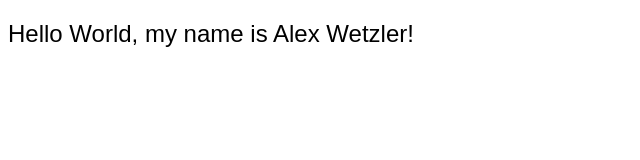
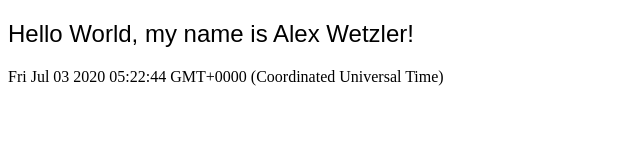
Before and after one commit to alex-wetzler/udacity-capstone-project, a plain HTML site: page index.html in a window 1280 px wide. Shown: the whole page, without its empty margins (0-640 px from the left). Drawn offline with Linux system fonts and the light colour scheme.

Commit message:
testing of pipeline build with Jenkinsfile #34

```diff
--- a/index.html
+++ b/index.html
@@ -16,9 +16,10 @@
     <h2>
         Hello World, my name is Alex Wetzler!
     </h2>
-    <script>
-        var d = new Date();
-        document.getElementById("demo").innerHTML = d;
-    </script>
+    <p id="timestamp"></p>
+  	<script>
+  		var d = new Date();
+  		document.getElementById("timestamp").innerHTML = d;
+  	</script>
 </body>
 </html>
```
